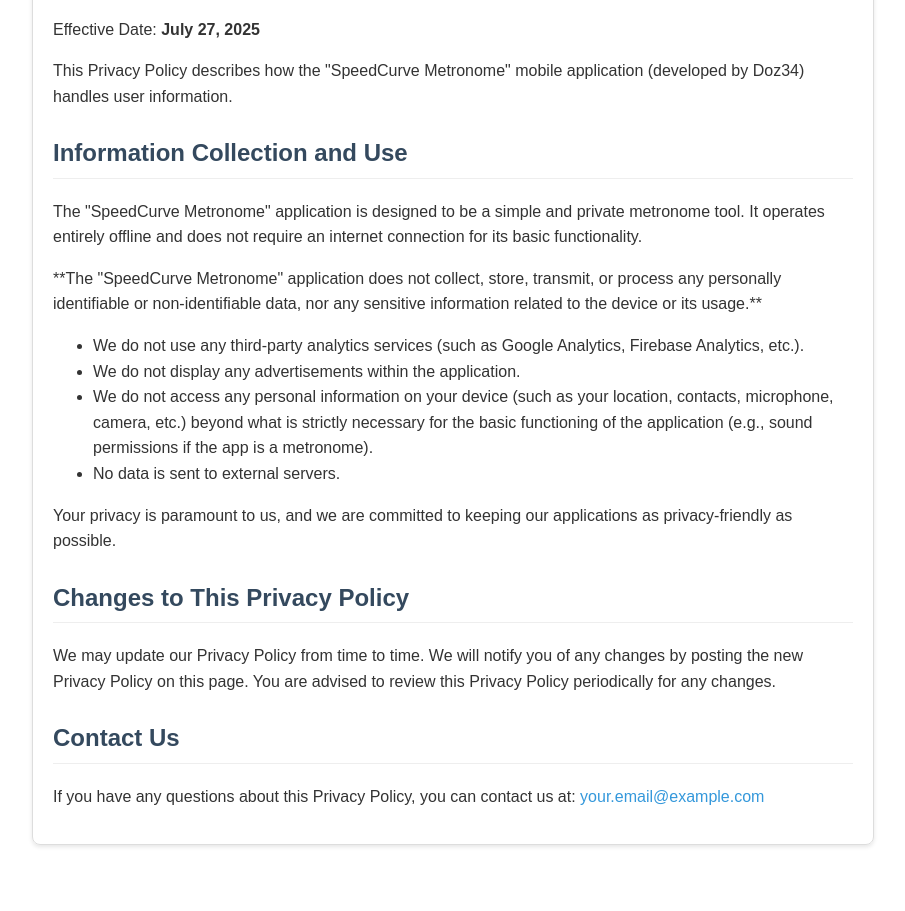
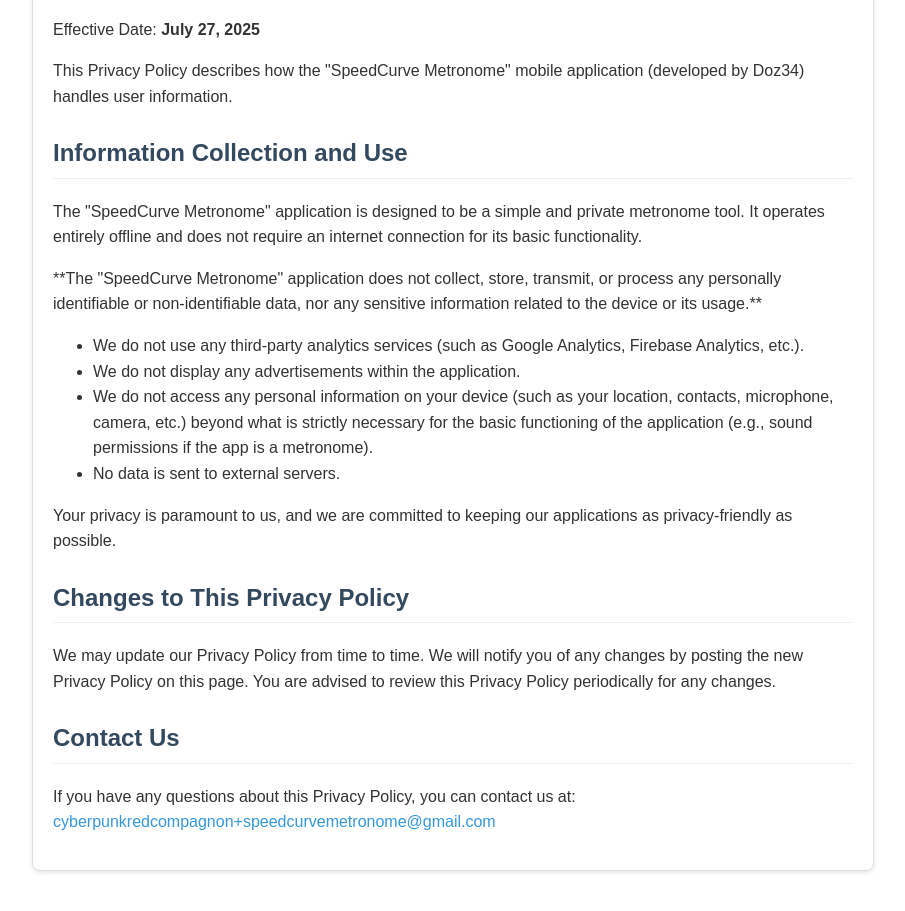
Before and after one commit to doz34/SpeedCurveMetronomePrivacy, a plain HTML site: page index.html in a window 1280 px wide. Shown: the part 187-1098 px from the top of the page, without its empty margins (187-1092 px from the left). Before the commit the page ends 1072 px from the top, so only its background shows below. Drawn offline with Linux system fonts and the light colour scheme.

Commit message:
Update index.html

```diff
--- a/index.html
+++ b/index.html
@@ -99,7 +99,7 @@
 
         <h2>Contactez-nous</h2>
         <p>
-            Si vous avez des questions concernant cette politique de confidentialité, vous pouvez nous contacter à l'adresse suivante : <a href="mailto:votre.email@example.com">votre.email@example.com</a>
+            Si vous avez des questions concernant cette politique de confidentialité, vous pouvez nous contacter à l'adresse suivante : <a href="mailto:cyberpunkredcompagnon+speedcurvemetronome@gmail.com">cyberpunkredcompagnon+speedcurvemetronome@gmail.com</a>
         </p>
     </div>
 
@@ -133,7 +133,7 @@
 
         <h2>Contact Us</h2>
         <p>
-            If you have any questions about this Privacy Policy, you can contact us at: <a href="mailto:votre.email@example.com">your.email@example.com</a>
+            If you have any questions about this Privacy Policy, you can contact us at: <a href="mailto:cyberpunkredcompagnon+speedcurvemetronome@gmail.com">cyberpunkredcompagnon+speedcurvemetronome@gmail.com</a>
         </p>
     </div>
 
```
